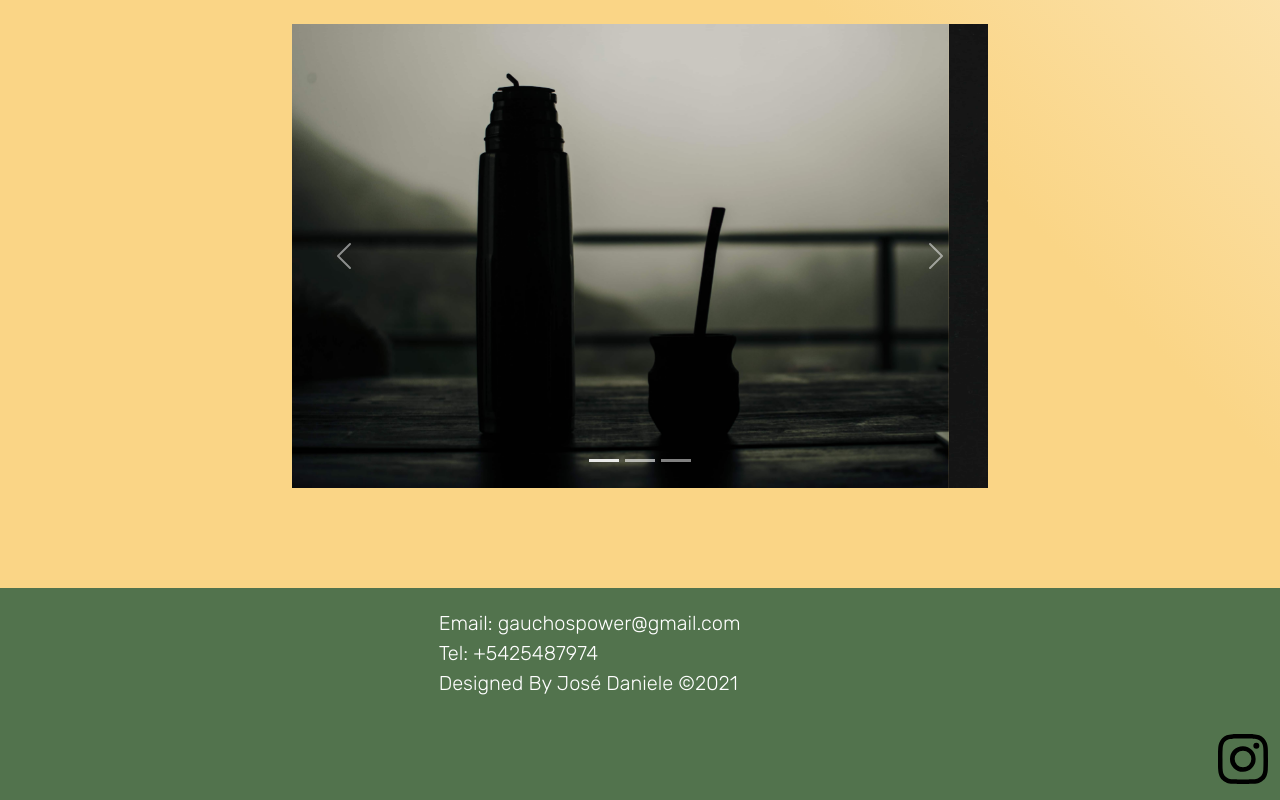
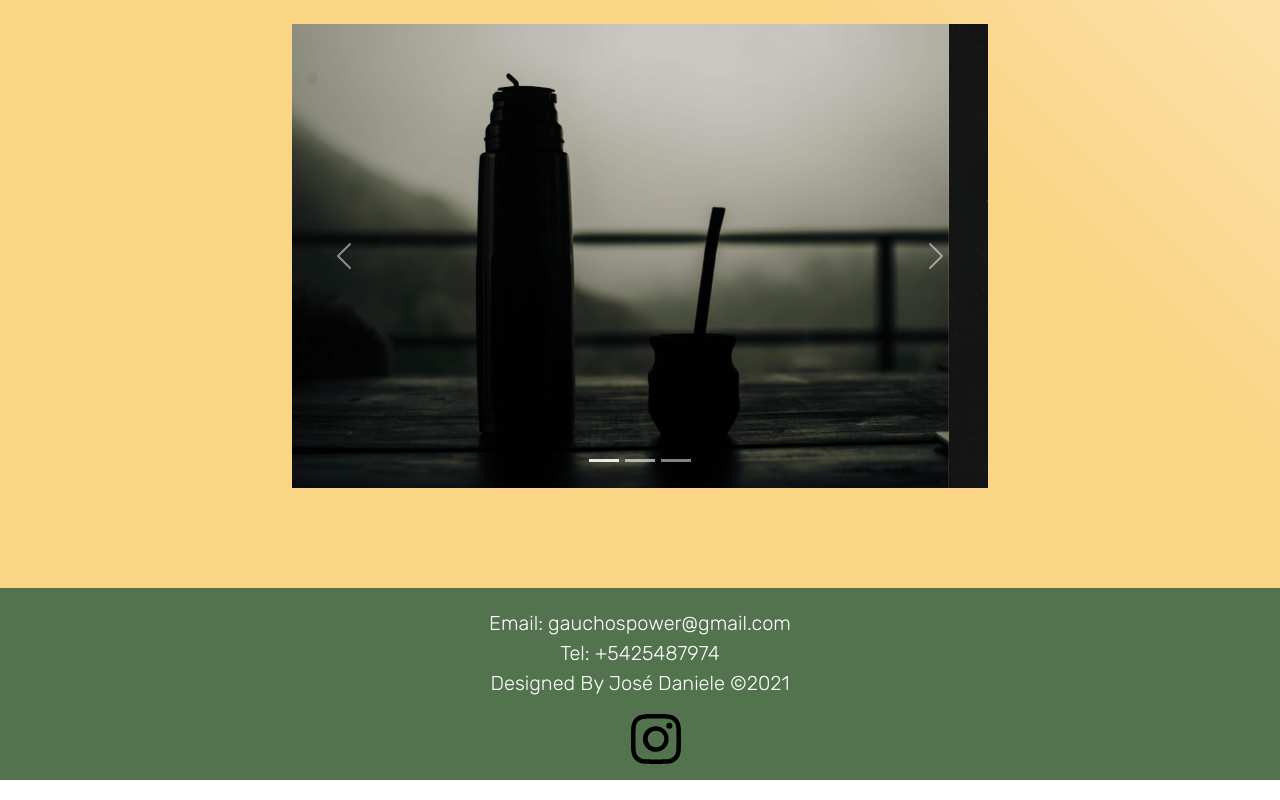
Before and after one commit to josedaniele/Gaucho-s-Power, a website: page index.html in a window 1280 px wide. Shown: the part 1136-1936 px from the top of the page. Drawn offline with nearby package versions, Linux system fonts and the light colour scheme.

Commit message:
third commit

```diff
--- a/index.html
+++ b/index.html
@@ -180,15 +180,15 @@
             </p>
           </div>
           <div class="col-md-4"></div>
-          <div class="col-md-12">
-            <ul class="linksHeader">
+          <div class="col-md-4"></div>
+          <div class="col-md-4">
+            <ul class="linkInstagramPie">
               <li>
-                <a href="https://www.instagram.com/gauchospower/" class="linkInstagramPie"
-                  ><img src="./Multimedia/instagram.svg" alt="instagram" class="img-fluid"
-                /></a>
+                <a href="https://www.instagram.com/gauchospower/"><img src="./Multimedia/instagram.svg" alt="instagram" class="img-fluid" /></a>
               </li>
             </ul>
           </div>
+          <div class="col-md-4"></div>
         </div>
       </section>
     </footer>
--- a/scss/general.scss
+++ b/scss/general.scss
@@ -85,12 +85,20 @@ footer{
   font-size: $textos-size;
   color: white;
   margin-top: 20px;
+  text-align: center;
 }
 .linkInstagramPie {
   img{
-  margin-top: 20px;
   width: $logo-size;
   }
+  list-style-type: none;
+  display: flex;
+  flex-direction: row;
+  justify-content: center;
+  :hover{
+    transform: scale(1.05);
+  }
+
 }
 @media (min-width: 320px) and (max-width: 480px) {
     .logo {
```
Also changed, not shown: css/destino.css, 1 other file.
